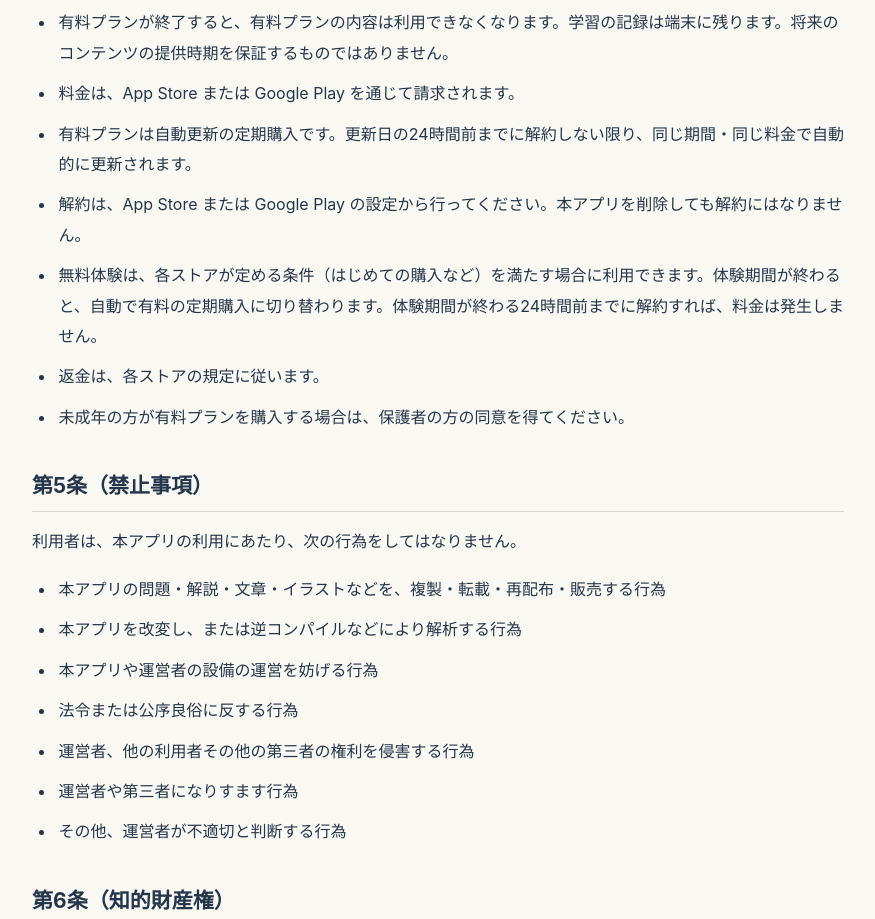
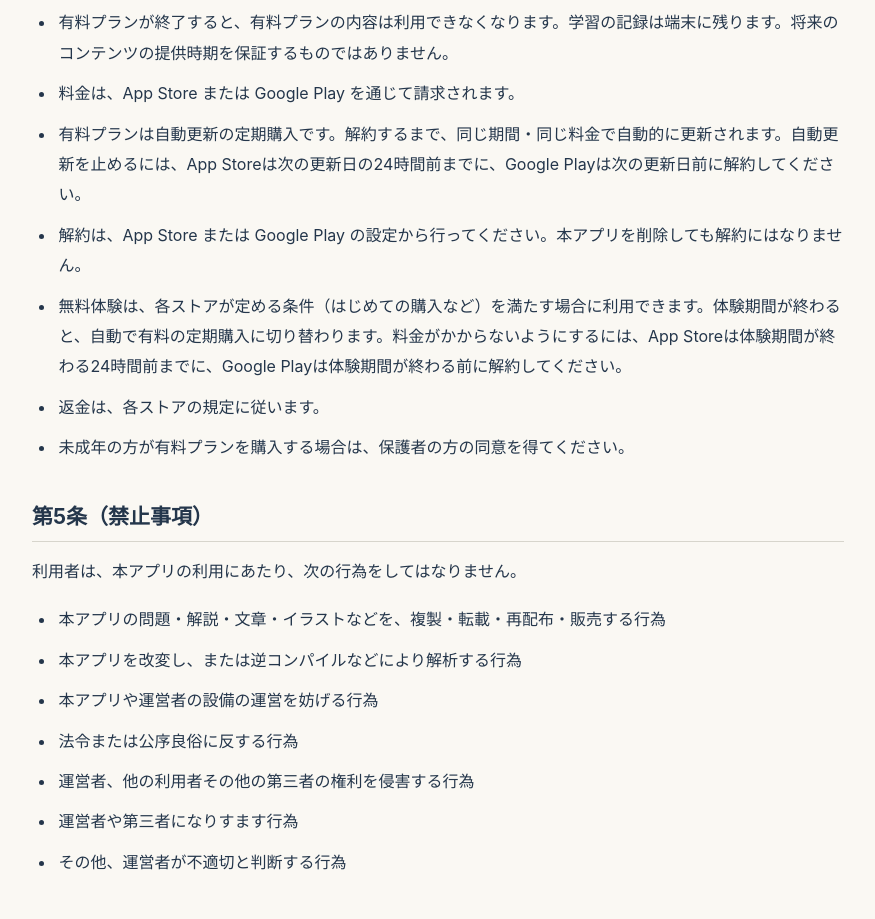
Before and after one commit to nomuyu00/wankoboki-legal, a plain HTML site: page terms.html in a window 1280 px wide. Shown: the part 1025-1944 px from the top of the page, without its empty margins (202-1077 px from the left). Drawn offline with Linux system fonts and the light colour scheme.

Commit message:
Clarify store-specific cancellation deadlines

```diff
--- a/terms.html
+++ b/terms.html
@@ -17,9 +17,9 @@
 <li>有料プランに加入すると、これに加えて3級の島3〜8と2級の全10島のステージ、2級のシワケの帳簿ノート、全島の問題のふくしゅうを利用でき、広告が表示されなくなります。</li>
 <li>有料プランが終了すると、有料プランの内容は利用できなくなります。学習の記録は端末に残ります。将来のコンテンツの提供時期を保証するものではありません。</li>
 <li>料金は、App Store または Google Play を通じて請求されます。</li>
-<li>有料プランは自動更新の定期購入です。更新日の24時間前までに解約しない限り、同じ期間・同じ料金で自動的に更新されます。</li>
+<li>有料プランは自動更新の定期購入です。解約するまで、同じ期間・同じ料金で自動的に更新されます。自動更新を止めるには、App Storeは次の更新日の24時間前までに、Google Playは次の更新日前に解約してください。</li>
 <li>解約は、App Store または Google Play の設定から行ってください。本アプリを削除しても解約にはなりません。</li>
-<li>無料体験は、各ストアが定める条件（はじめての購入など）を満たす場合に利用できます。体験期間が終わると、自動で有料の定期購入に切り替わります。体験期間が終わる24時間前までに解約すれば、料金は発生しません。</li>
+<li>無料体験は、各ストアが定める条件（はじめての購入など）を満たす場合に利用できます。体験期間が終わると、自動で有料の定期購入に切り替わります。料金がかからないようにするには、App Storeは体験期間が終わる24時間前までに、Google Playは体験期間が終わる前に解約してください。</li>
 <li>返金は、各ストアの規定に従います。</li>
 <li>未成年の方が有料プランを購入する場合は、保護者の方の同意を得てください。</li>
 </ul>
```
Also changed, not shown: cancel.html (+2 -2 lines).
